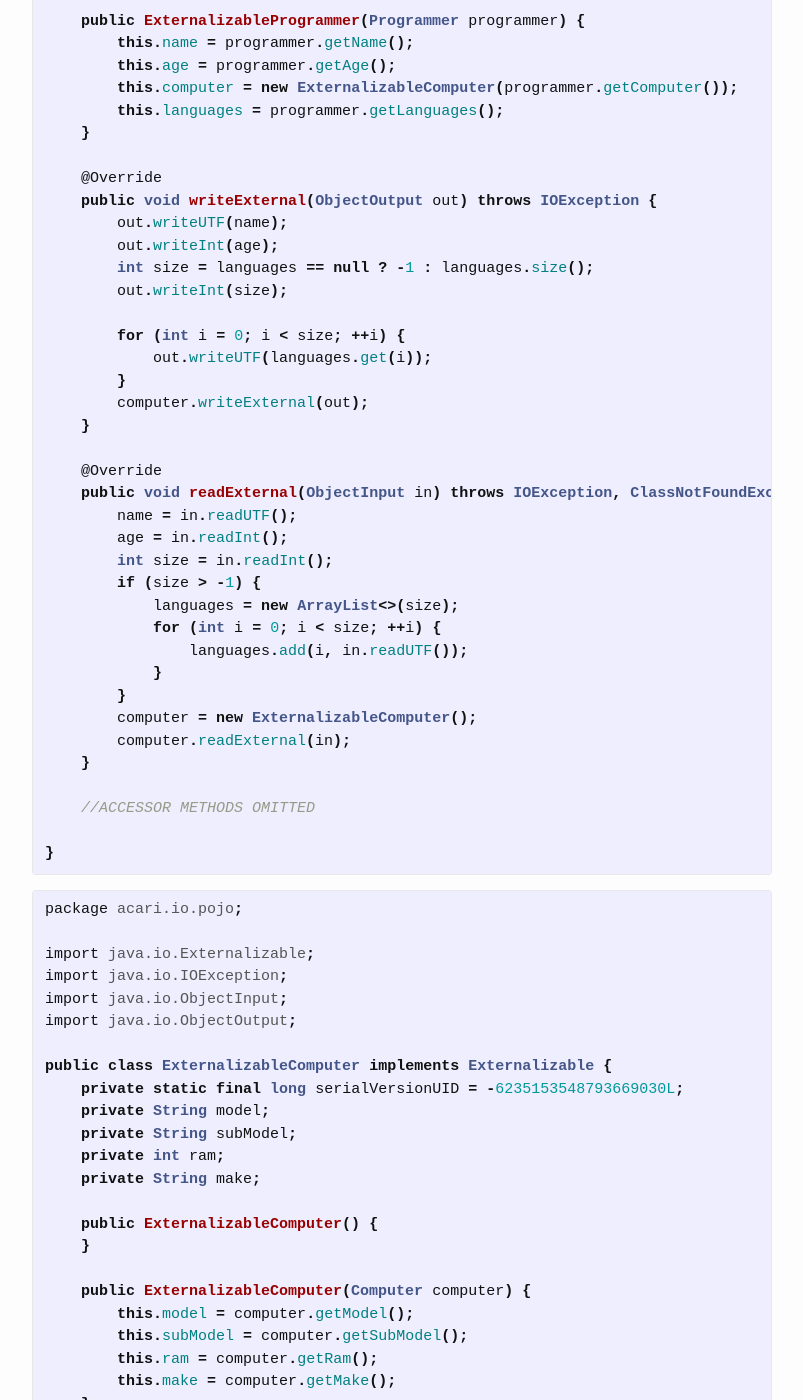
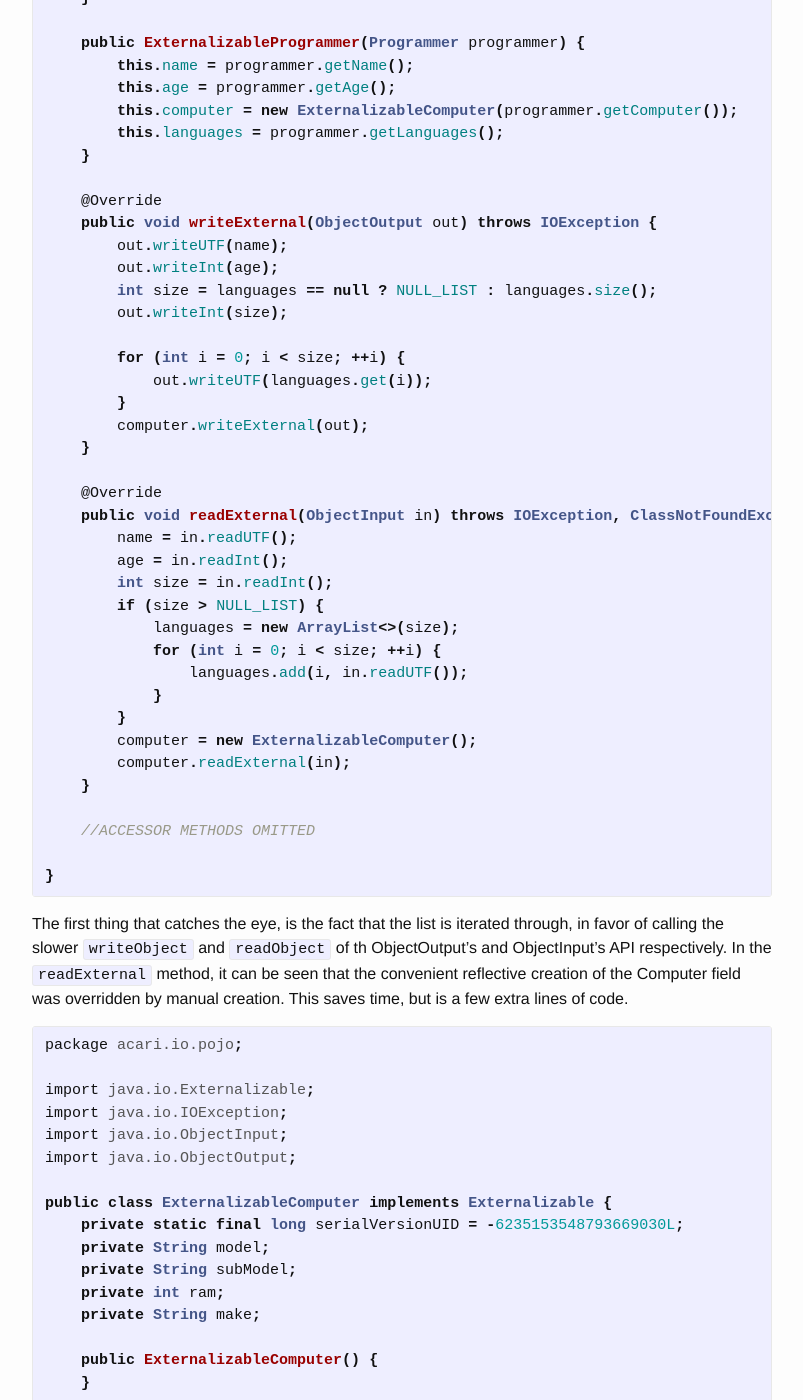
Before and after one commit to Unthrottled/blog, a Jekyll site: the page built from _posts/2017-05-01-Hazelcast-Performance-Serialization.md, in a window 1280 px wide and 1400 px high, scrolled down 2970 px. Shown: the whole window, without its empty margins (238-1041 px from the left). Built offline with Jekyll 4.4.1, drawn with Linux system fonts in a browser that asks for light colours; some of the changed text lies outside the part shown.

Commit message:
A few words before data serializable

```diff
--- a/_posts/2017-05-01-Hazelcast-Performance-Serialization.md
+++ b/_posts/2017-05-01-Hazelcast-Performance-Serialization.md
@@ -115,6 +115,7 @@ import java.util.List;
 
 public class ExternalizableProgrammer implements Externalizable {
     private static final long serialVersionUID = 6757860161913660513L;
+    public static final int NULL_LIST = -1;
     private String name;
     private int age;
     private ExternalizableComputer computer;
@@ -134,7 +135,7 @@ public class ExternalizableProgrammer implements Externalizable {
     public void writeExternal(ObjectOutput out) throws IOException {
         out.writeUTF(name);
         out.writeInt(age);
-        int size = languages == null ? -1 : languages.size();
+        int size = languages == null ? NULL_LIST : languages.size();
         out.writeInt(size);
 
         for (int i = 0; i < size; ++i) {
@@ -148,7 +149,7 @@ public class ExternalizableProgrammer implements Externalizable {
         name = in.readUTF();
         age = in.readInt();
         int size = in.readInt();
-        if (size > -1) {
+        if (size > NULL_LIST) {
             languages = new ArrayList<>(size);
             for (int i = 0; i < size; ++i) {
                 languages.add(i, in.readUTF());
@@ -162,6 +163,10 @@ public class ExternalizableProgrammer implements Externalizable {
 
 }
 {% endhighlight %}
+
+The first thing that catches the eye, is the fact that the list is iterated through, in favor of calling the slower `writeObject` and `readObject` of th ObjectOutput's and ObjectInput's API respectively.
+In the `readExternal` method, it can be seen that the convenient reflective creation of the Computer field was overridden by manual creation.
+This saves time, but is a few extra lines of code.
 
 {% highlight java %}
 package acari.io.pojo;
@@ -214,4 +219,4 @@ Writing 40000 externalizable programmers ten times yielded an average of 163.8 m
 While reading 40000 externalizable programmers ten iterations gave an average of 126.3 milliseconds.
 That is a savings of ~80 ms writing object into memory and a ~300ms drop in wait time while reading!
 
-While this work could possibly be transferred to other applications which require object serialization, there are even _faster_ Hazelcast specific options!
+While this work could possibly be transferred to other applications, which require object serialization, there are even _faster_ Hazelcast specific options!
```
